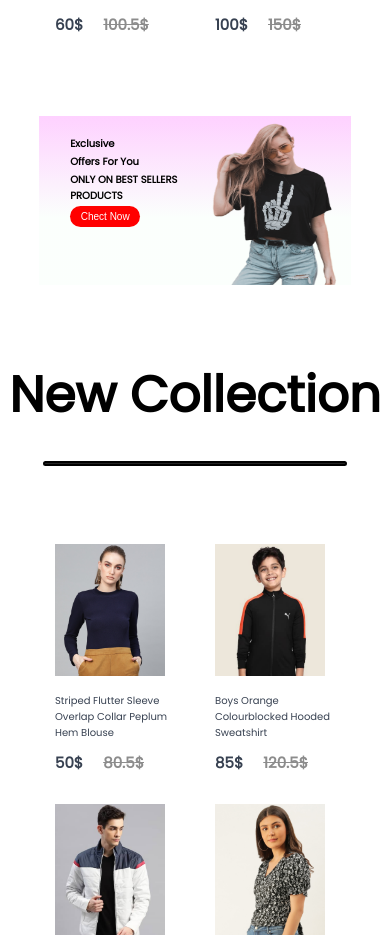
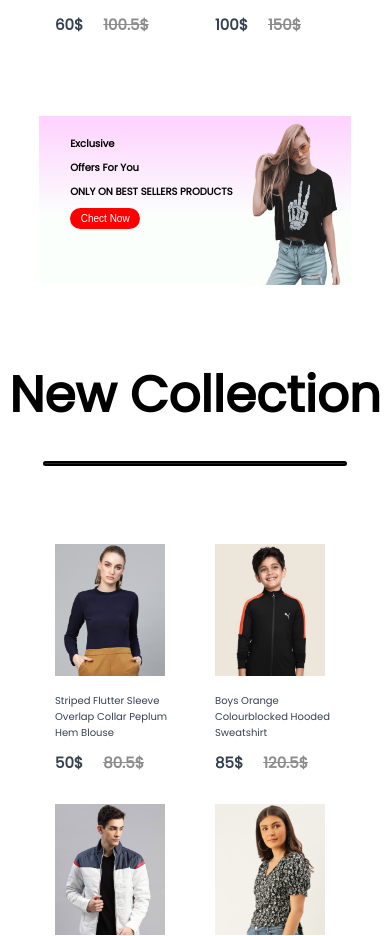
Before and after one commit to muazkhalid936/E-Commerce-Frontend, a React (Create React App) app: page / in a window 390 px wide. Shown: the part 982-1918 px from the top of the page. Built offline with nearby package versions, Linux system fonts and the light colour scheme.

Commit message:
Offer component done

```diff
--- a/src/components/Offer/Offer.css
+++ b/src/components/Offer/Offer.css
@@ -20,14 +20,16 @@
 }
 
 .offer-left p {
-  font-size: 20px;
+  font-size: 30px;
   margin: 0px;
   font-weight: bold;
 }
+
 .offer-right img {
-  width: 180px;
+  width: 200px;
   height: 60vh;
 }
+
 .offer-left button {
   background-color: red;
   color: white;
@@ -37,19 +39,57 @@
   width: 120px;
 }
 
+@media (max-width: 1200px) {
+  .offer {
+    height: 70vh;
+  }
+  .offer-right img {
+    height: 70vh;
+  }
+  .offer-left {
+    gap: 5px;
+  }
+}
+
+@media (max-width:1000px){
+  .offer{
+    height: 30vh;
+  }
+  .offer-right img{
+    height: 28vh;
+  }
+  .offer-left p {
+    font-size: 20px;
+  }
+  .offer-left{
+    gap: 30px;
+  }
+}
+@media (max-width: 800px) {
+  .offer-left p {
+    font-size: 20px;
+  }
+  .offer {
+    height: 25vh;
+  }
+  .offer-right img {
+    height: 22vh;
+  }
+}
+
 @media (max-width: 600px) {
-  .offer-right img {
-    height: 20vh;
-    width: 140px;
+  .offer-left p {
+    font-size: 10px;
   }
   .offer {
     height: 20vh;
   }
-  .offer-left p {
-    font-size: 10px;
+  .offer-right img {
+    height: 15vh;
+    width: 100px;
   }
   .offer-left {
-    gap: 2px;
+    gap: 10px;
   }
   .offer-left button {
     padding: 5px 5px;
@@ -57,3 +97,33 @@
     width: 70px;
   }
 }
+
+@media (max-width: 400px) {
+  .offer-left p {
+    font-size: 10px;
+  }
+  .offer {
+    height: 20vh;
+  }
+  .offer-left {
+    gap: 8px;
+  }
+  .offer-right img {
+    height: 20vh;
+    width: 100px;
+  }
+}
+
+
+@media(max-width:320px){
+  .offer-left p{
+    font-size: 10px;
+
+  }
+  .offer-left {
+    gap: 2px;
+  }
+  .offer-left button{
+    font-size: 8px;
+  }
+}
--- a/src/components/Popular/Popular.css
+++ b/src/components/Popular/Popular.css
@@ -39,10 +39,10 @@
   .popular {
     padding: 0px 0px;
   }
-  .popular-item{
+  .popular-item {
     padding: 0px 50px;
   }
-  .popular-line{
+  .popular-line {
     width: 100px;
   }
 }
@@ -52,6 +52,6 @@
     font-size: 20px;
   }
   .popular-line {
-    width: 50px;
+    width: 100px;
   }
 }
```
Also changed, not shown: src/components/Navbar/Navbar.css (+0 -7 lines).
